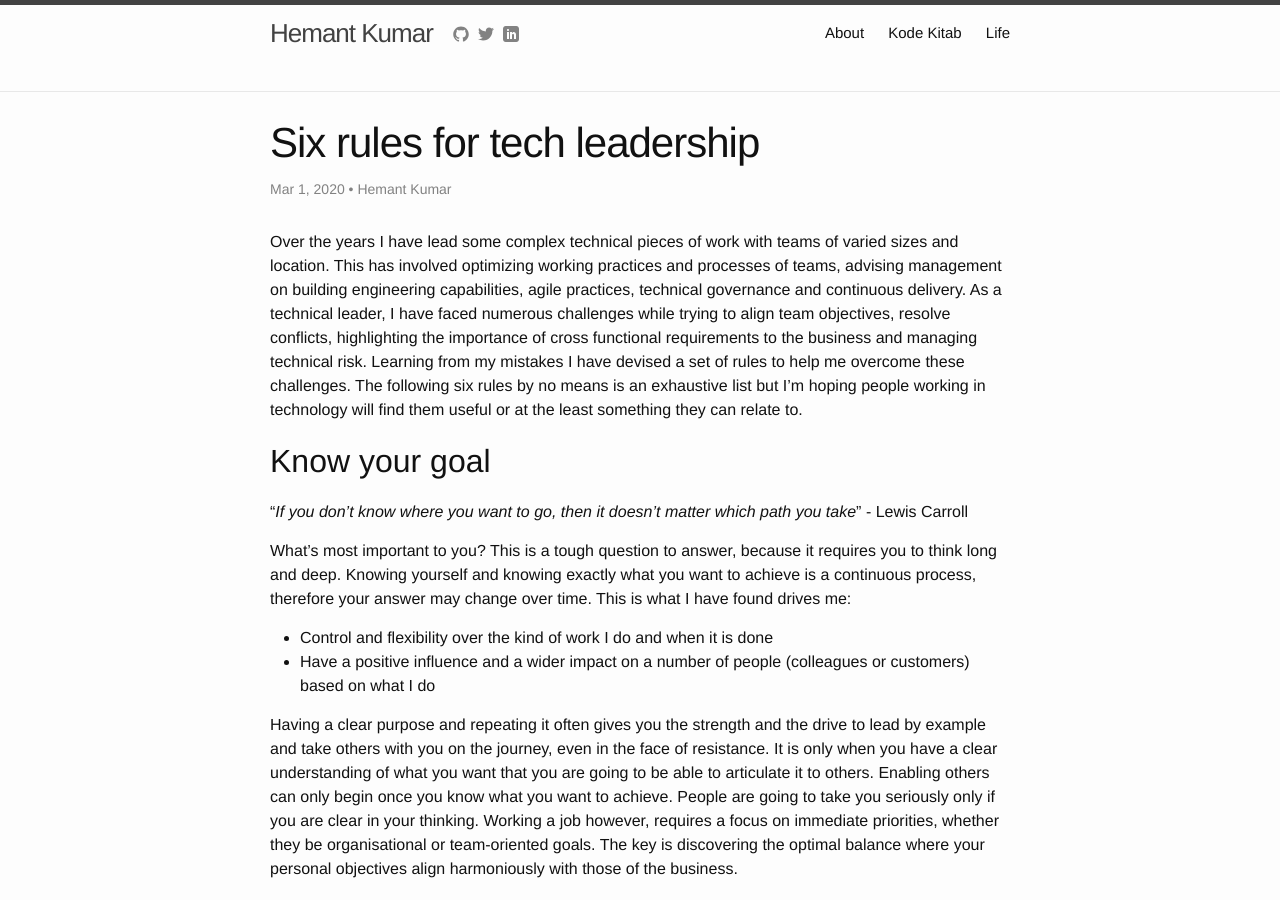
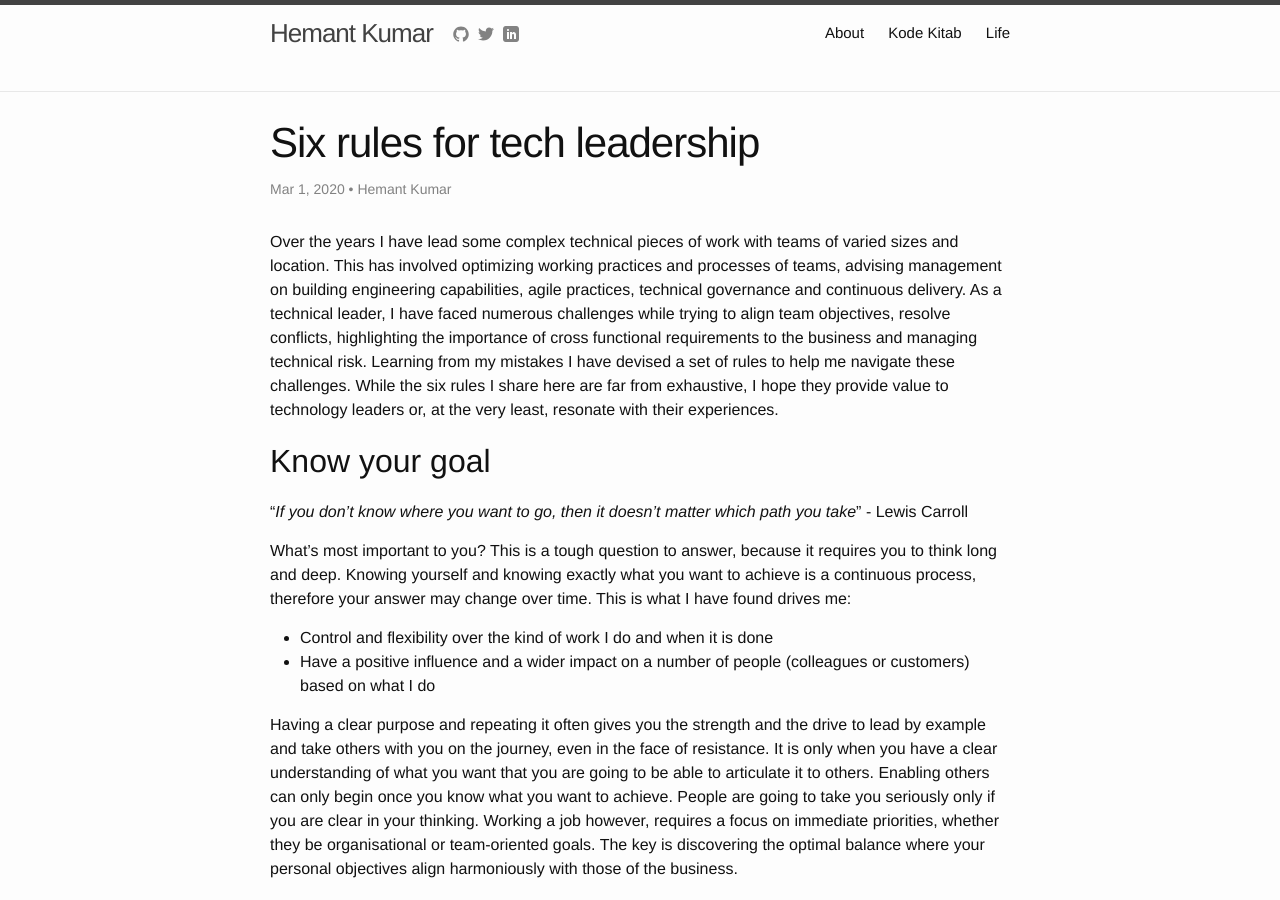
Before and after one commit to hemantksingh/hemantksingh.github.io, a Jekyll site: the page built from _posts/2020-03-01-six-rules-for-tech-leadership.markdown, in a window 1280 px wide and 900 px high. Built offline with Jekyll 4.4.1, drawn with Linux system fonts in a browser that asks for light colours; comment, search, counter and statistics services are not loaded.

Commit message:
Minor update to intro

```diff
--- a/_posts/2020-03-01-six-rules-for-tech-leadership.markdown
+++ b/_posts/2020-03-01-six-rules-for-tech-leadership.markdown
@@ -9,7 +9,7 @@ comments: true
 modified_time: '2022-06-09T18:38:00.000-08:00'
 ---
 
-Over the years I have lead some complex technical pieces of work with teams of varied sizes and location. This has involved optimizing working practices and processes of teams, advising management on building engineering capabilities, agile practices, technical governance and continuous delivery. As a technical leader, I have faced numerous challenges while trying to align team objectives, resolve conflicts, highlighting the importance of cross functional requirements to the business and managing technical risk. Learning from my mistakes I have devised a set of rules to help me overcome these challenges. The following six rules by no means is an exhaustive list but I'm hoping people working in technology will find them useful or at the least something they can relate to.
+Over the years I have lead some complex technical pieces of work with teams of varied sizes and location. This has involved optimizing working practices and processes of teams, advising management on building engineering capabilities, agile practices, technical governance and continuous delivery. As a technical leader, I have faced numerous challenges while trying to align team objectives, resolve conflicts, highlighting the importance of cross functional requirements to the business and managing technical risk. Learning from my mistakes I have devised a set of rules to help me navigate these challenges. While the six rules I share here are far from exhaustive, I hope they provide value to technology leaders or, at the very least, resonate with their experiences.
 
 ## Know your goal
 
```
